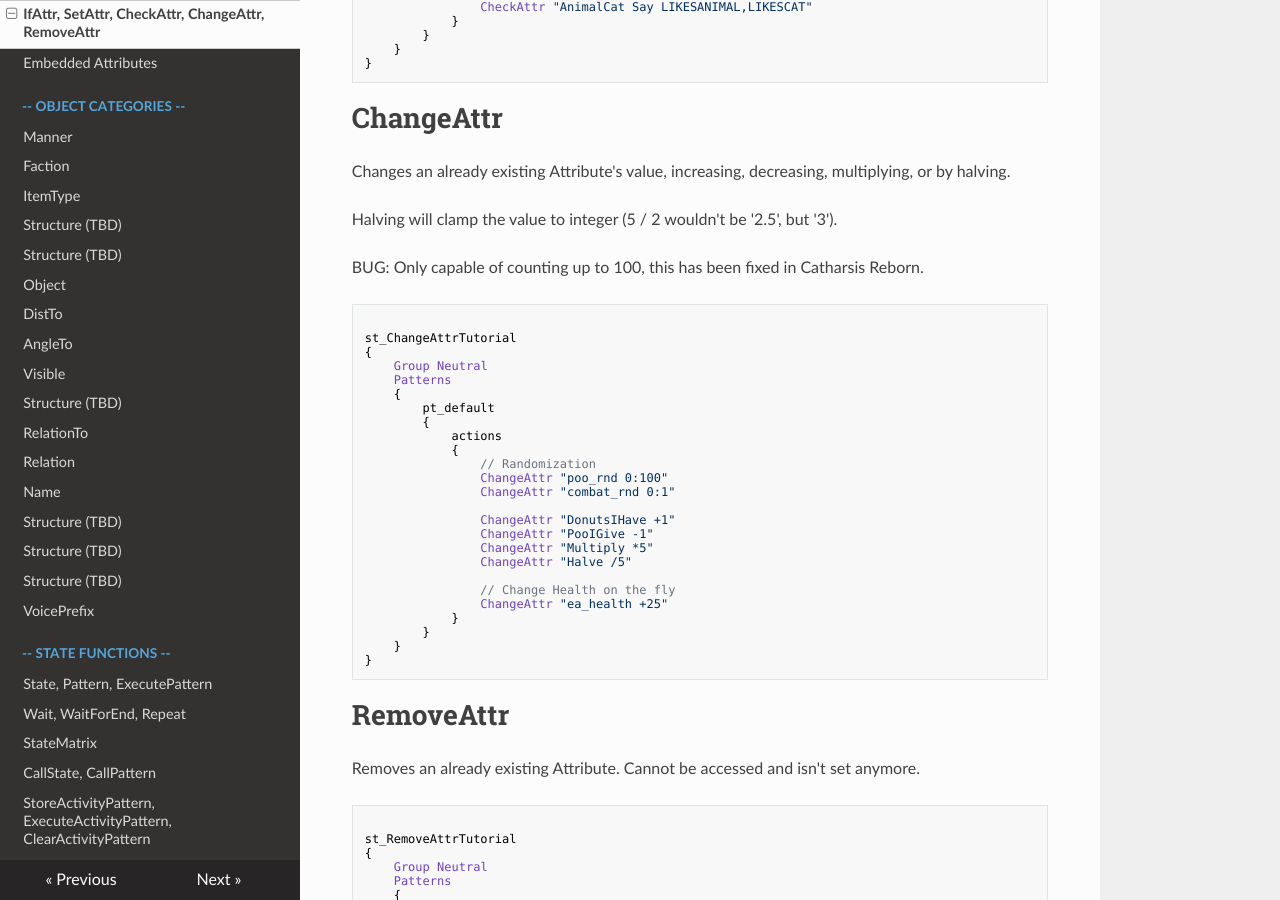
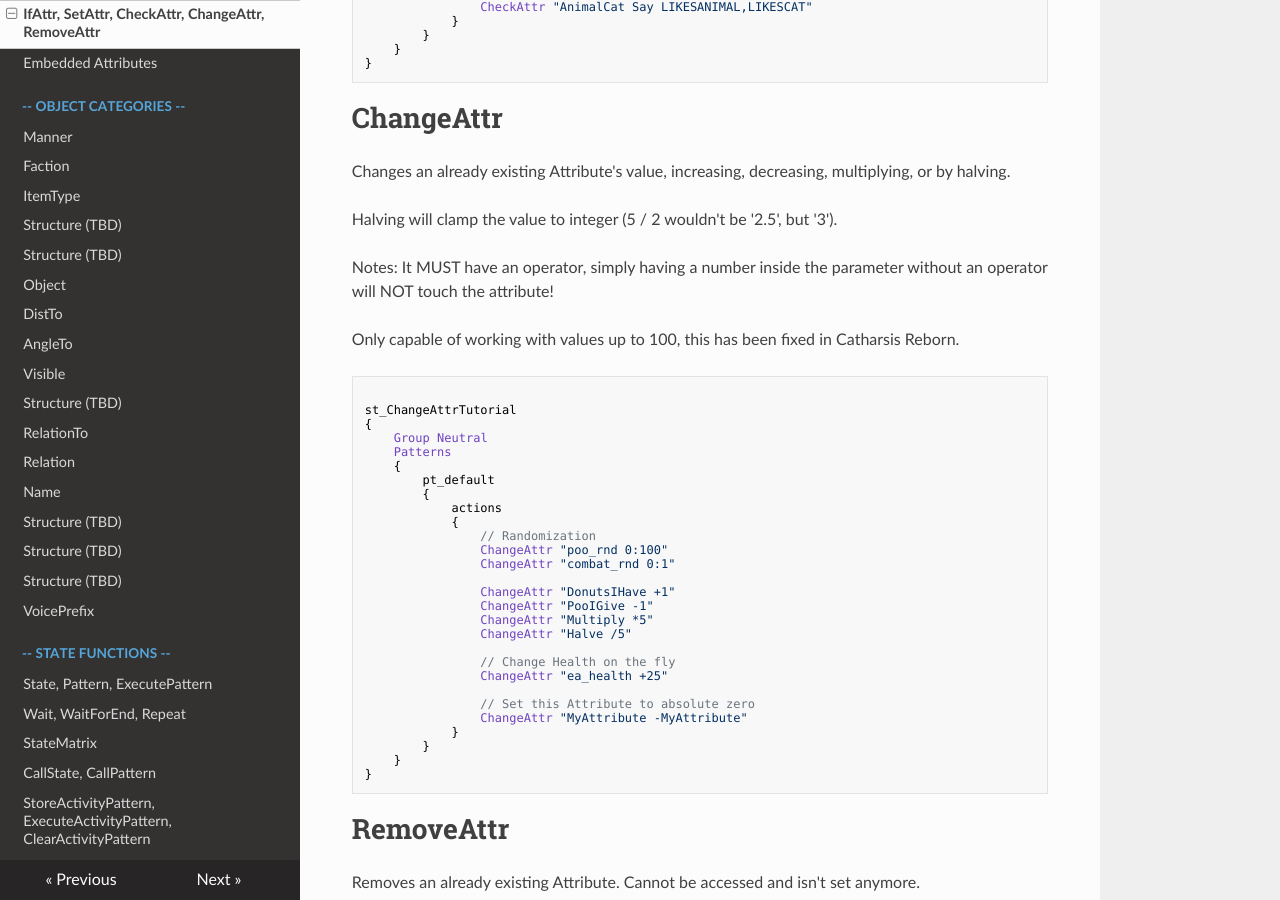
Before and after one commit to WhackJobInt/postal3scriptdocs, an MkDocs documentation site: the page built from docs/attributes.md, in a window 1280 px wide and 900 px high, scrolled down 2054 px. Built offline with MkDocs 1.6.1, drawn with Linux system fonts in a browser that asks for light colours; nearby versions of some CDN libraries.

Commit message:
One more limitation of ChangeAttr

```diff
--- a/docs/attributes.md
+++ b/docs/attributes.md
@@ -114,7 +114,8 @@ st_CheckAttrTutorial
 <h1>ChangeAttr</h1>
 <p>Changes an already existing Attribute's value, increasing, decreasing, multiplying, or by halving.
 <p>Halving will clamp the value to integer (5 / 2 wouldn't be '2.5', but '3').
-<p>BUG: Only capable of counting up to 100, this has been fixed in Catharsis Reborn.
+<p>Notes: It MUST have an operator, simply having a number inside the parameter without an operator will NOT touch the attribute!
+<p>Only capable of working with values up to 100, this has been fixed in Catharsis Reborn.
 <pre><code class="language-js">
 st_ChangeAttrTutorial
 {
@@ -136,6 +137,9 @@ st_ChangeAttrTutorial
 
 				// Change Health on the fly
 				ChangeAttr "ea_health +25"
+
+				// Set this Attribute to absolute zero
+				ChangeAttr "MyAttribute -MyAttribute"
 			}
 		}
 	}
```
